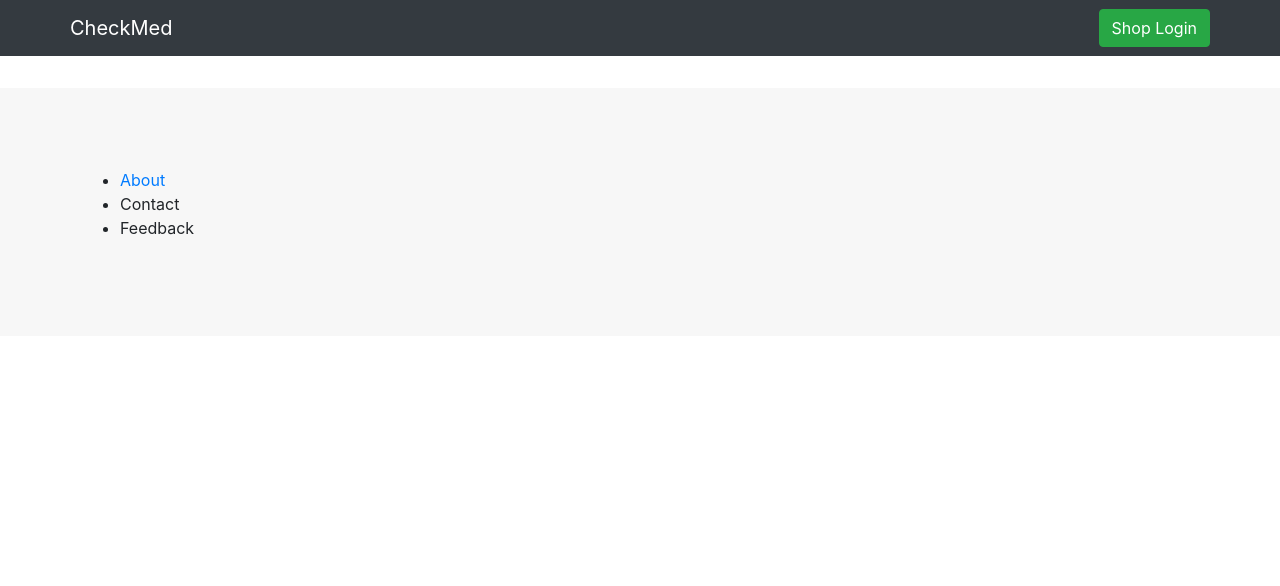
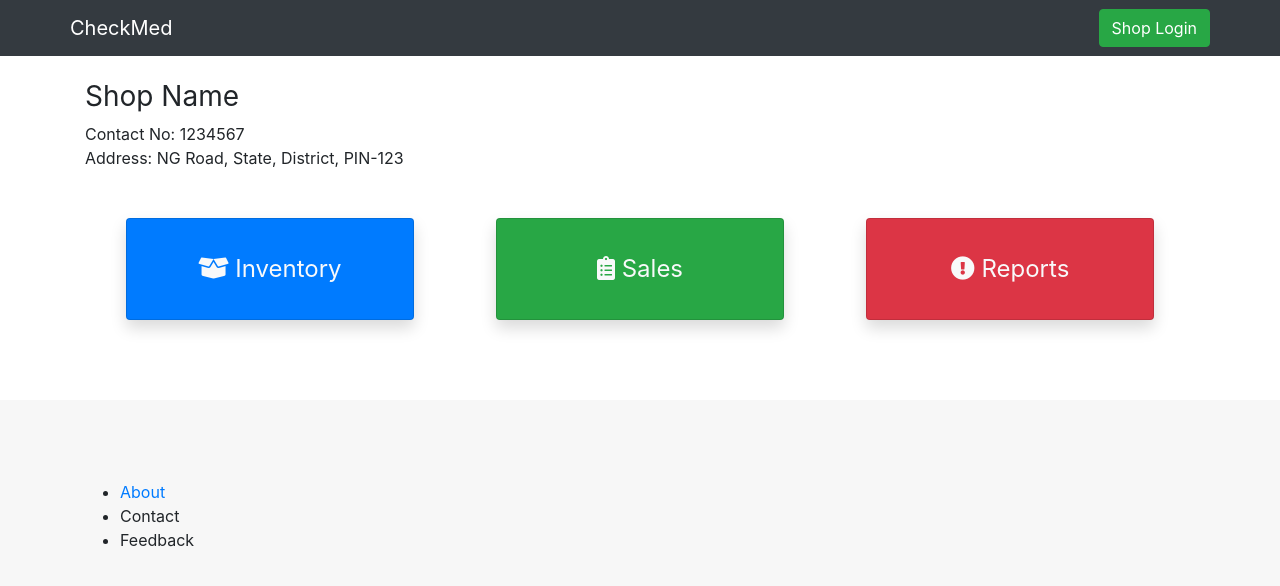
Before and after one commit to SrijanDas/Check-Med-frontend, a React (Create React App) app: page /dashboard in a window 1280 px wide. Shown: the top 586 px of the page. Built offline with nearby package versions, Linux system fonts and the light colour scheme.

Commit message:
created dashboard page. fixes #6

```diff
--- a/src/App.js
+++ b/src/App.js
@@ -10,6 +10,7 @@ import SignUp from "./pages/SignUp/SignUp";
 import ScrollToTop from "./components/ScrollToTop";
 import Container from "react-bootstrap/Container";
 import Footer from "./components/Footer/Footer";
+import Dashboard from "./pages/Dashboard/Dashboard";
 
 function App() {
   return (
@@ -32,6 +33,9 @@ function App() {
             <Route path="/sign-up">
               <SignUp />
             </Route>
+            <Route path="/dashboard">
+              <Dashboard />
+            </Route>
           </Switch>
         </Container>
 
--- /dev/null
+++ b/src/pages/Dashboard/Dashboard.css
@@ -0,0 +1,27 @@
+.dashboard__title {
+  font-weight: 400;
+}
+.dashboard p {
+  margin-bottom: 0;
+}
+.dashboard__cardsContainer {
+  display: flex;
+  align-items: center;
+  justify-content: space-around;
+  cursor: pointer;
+}
+.dashboard__card {
+  /* height: 12rem; */
+  width: 18rem;
+  display: block;
+}
+.dashboard__cardsName {
+  font-weight: 400;
+  margin: auto;
+}
+@media (max-width: 768px) {
+  .dashboard__cardsContainer {
+    flex-direction: column;
+    justify-content: center;
+  }
+}
--- /dev/null
+++ b/src/pages/Dashboard/Dashboard.jsx
@@ -0,0 +1,45 @@
+import React from "react";
+import "./Dashboard.css";
+import { Card } from "react-bootstrap";
+import { Link } from "react-router-dom";
+
+function Dashboard() {
+  return (
+    <div className="dashboard my-4">
+      <div className="mb-5">
+        <h3 className="dashboard__title">Shop Name</h3>
+        <p>Contact No: 1234567</p>
+        <p>Address: NG Road, State, District, PIN-123</p>
+      </div>
+      <div>
+        <div className="dashboard__cardsContainer">
+          {["Inventory", "Sales", "Reports"].map((item, indx) => (
+            <Link className="applink">
+              <Card
+                key={indx}
+                bg={indx === 0 ? "primary" : indx === 1 ? "success" : "danger"}
+                text="light"
+                className="dashboard__card shadow p-3 mb-5 rounded text-center"
+              >
+                <Card.Body>
+                  <h4 className="dashboard__cardsName">
+                    {indx === 0 ? (
+                      <i class="fas fa-box-open"></i>
+                    ) : indx === 1 ? (
+                      <i class="fas fa-clipboard-list"></i>
+                    ) : (
+                      <i class="fas fa-exclamation-circle"></i>
+                    )}{" "}
+                    {item}
+                  </h4>
+                </Card.Body>
+              </Card>
+            </Link>
+          ))}
+        </div>
+      </div>
+    </div>
+  );
+}
+
+export default Dashboard;
```
